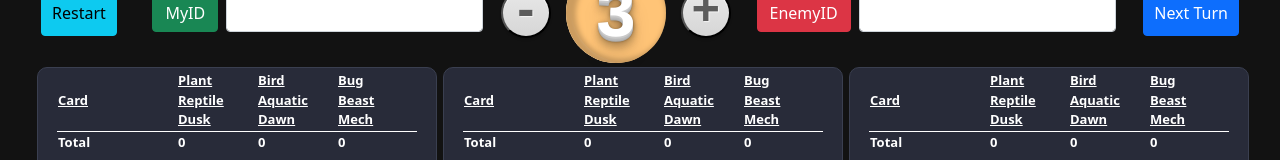
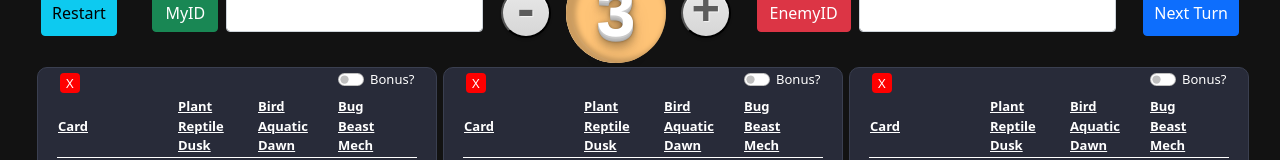
Before and after one commit to Sainfuw/axie-calculator, a React (Create React App) app: page / in a window 1280 px wide. Shown: the part 275-435 px from the top of the page. Built offline with nearby package versions, Linux system fonts and the light colour scheme.

Commit message:
bonus agregado para cartas especiales

```diff
--- a/src/api/queries.js
+++ b/src/api/queries.js
@@ -5,7 +5,7 @@ export const getOwnerAxies = async (ownerId) => {
       from: 0,
       size: 24,
       sort: "IdDesc",
-      auctionType: "NotForSale",
+      auctionType: "All",
       owner: ownerId,
       criteria: {
         region: null,
--- a/src/components/DamageCalculator.js
+++ b/src/components/DamageCalculator.js
@@ -2,8 +2,9 @@ import React, { useContext, useEffect, useState } from "react";
 import { AxieContext } from "../context/AxieContext";
 
 export const DamageCalculator = ({ position }) => {
-  const { axieState } = useContext(AxieContext);
+  const { axieState, addCardCalculator } = useContext(AxieContext);
   const [calculatedDamage, setCalculatedDamage] = useState([]);
+  const [bonus, setBonus] = useState(false);
   const [getAllie] = useState(
     position === "front"
       ? "allieOne"
@@ -23,24 +24,32 @@ export const DamageCalculator = ({ position }) => {
       const sameClass = axieClass === card.class ? 1.1 : 1;
       const combo = cards.length > 1 ? skill * 0.55 - 12.5 : 0;
 
+      let bonusValue = 1;
+      if (bonus) {
+        const splittedDescription = card.abilities[0].description.split(" ");
+        if (splittedDescription[0] === "Deal") {
+          bonusValue = parseInt(splittedDescription[1]) / 100;
+        }
+      }
+
       if (
         (myClass === "Plant" && enemyClass === "Fish") ||
         (myClass === "Fish" && enemyClass === "Beast") ||
         (myClass === "Beast" && enemyClass === "Plant")
       ) {
-        return parseInt(damage * 1.15 * sameClass + combo);
+        return parseInt((damage * 1.15 * sameClass + combo) * bonusValue);
       } else if (
         (myClass === "Plant" && enemyClass === "Beast") ||
         (myClass === "Fish" && enemyClass === "Plant") ||
         (myClass === "Beast" && enemyClass === "Fish")
       ) {
-        return parseInt(damage * 0.85 * sameClass + combo);
+        return parseInt((damage * 0.85 * sameClass + combo) * bonusValue);
       } else if (
         (myClass === "Plant" && enemyClass === "Plant") ||
         (myClass === "Fish" && enemyClass === "Fish") ||
         (myClass === "Beast" && enemyClass === "Beast")
       ) {
-        return parseInt(damage * 1 * sameClass + combo);
+        return parseInt((damage * 1 * sameClass + combo) * bonusValue);
       }
     };
 
@@ -65,23 +74,66 @@ export const DamageCalculator = ({ position }) => {
       };
     });
 
+    const plant = cardsPlayed.reduce(
+      (sum, card) => sum + parseInt(card.plant),
+      0
+    );
+    const fish = cardsPlayed.reduce(
+      (sum, card) => sum + parseInt(card.fish),
+      0
+    );
+    const beast = cardsPlayed.reduce(
+      (sum, card) => sum + parseInt(card.beast),
+      0
+    );
+
     setCalculatedDamage({
       cards: cardsPlayed,
-      totals: {
-        plant: cardsPlayed.reduce((sum, card) => sum + parseInt(card.plant), 0),
-        fish: cardsPlayed.reduce((sum, card) => sum + parseInt(card.fish), 0),
-        beast: cardsPlayed.reduce((sum, card) => sum + parseInt(card.beast), 0),
-      },
+      total: { plant, fish, beast },
     });
   }, [
     position,
     axieState.allies,
     axieState.damageCalculator.usedCards,
     getAllie,
+    bonus,
   ]);
+
+  const handleResetClick = () => {
+    const usedCards = axieState.damageCalculator.usedCards;
+
+    setCalculatedDamage({
+      cards: [],
+      total: { plant: 0, fish: 0, beast: 0 },
+    });
+
+    addCardCalculator({
+      ...usedCards,
+      [getAllie]: {
+        ...usedCards[`${getAllie}`],
+        cards: [],
+        bonus: false,
+        total: { plant: 0, fish: 0, beast: 0 },
+      },
+    });
+  };
 
   return (
     <div className="card-damage">
+      <div className="top-options">
+        <button className="reset-start" onClick={handleResetClick}>
+          X
+        </button>
+        <div className="form-check form-switch">
+          <span>Bonus?</span>
+          <input
+            className="form-check-input"
+            type="checkbox"
+            value={bonus}
+            onChange={() => setBonus((bonus) => !bonus)}
+          />
+        </div>
+      </div>
       <table
         id="damageTable"
         style={{
@@ -135,13 +187,13 @@ export const DamageCalculator = ({ position }) => {
               <b>Total</b>
             </td>
             <td>
-              <b>{calculatedDamage?.totals?.plant}</b>
+              <b>{calculatedDamage?.total?.plant}</b>
             </td>
             <td>
-              <b>{calculatedDamage?.totals?.fish}</b>
+              <b>{calculatedDamage?.total?.fish}</b>
             </td>
             <td>
-              <b>{calculatedDamage?.totals?.beast}</b>
+              <b>{calculatedDamage?.total?.beast}</b>
             </td>
           </tr>
         </thead>
--- a/src/context/AxieContext.js
+++ b/src/context/AxieContext.js
@@ -20,13 +20,11 @@ export const axieInitialState = {
   },
   damageCalculator: {
     usedCards: {
-      allieOne: { cards: [], bonus: false },
-      allieTwo: { cards: [], bonus: false },
-      allieThree: { cards: [], bonus: false },
+      allieOne: { cards: [], bonus: false, total: 0 },
+      allieTwo: { cards: [], bonus: false, total: 0 },
+      allieThree: { cards: [], bonus: false, total: 0 },
     },
-    totalDamage: 0,
   },
-  totalDamage: 0,
   myHistory: {},
 };
 
@@ -36,6 +34,10 @@ export const AxieContext = createContext({});
 // componente proveedor del estado
 export const AxieProvider = ({ children }) => {
   const [axieState, dispatch] = useReducer(axieReducer, axieInitialState);
+
+  const setDamageCalculatorTotal = (allie, total) => {
+    dispatch({ type: "setDamageCalculatorTotal", payload: { allie, total } });
+  };
 
   const addCardCalculator = (axie) => {
     dispatch({ type: "addCardCalculator", payload: axie });
@@ -92,6 +94,7 @@ export const AxieProvider = ({ children }) => {
   return (
     <AxieContext.Provider
       value={{
+        setDamageCalculatorTotal,
         addCardCalculator,
         addAllieOne,
         fillOtherAllies,
--- a/src/context/axieReducer.js
+++ b/src/context/axieReducer.js
@@ -1,5 +1,19 @@
 export const axieReducer = (state, action) => {
   switch (action.type) {
+    case "setDamageCalculatorTotal":
+      return {
+        ...state,
+        damageCalculator: {
+          ...state.damageCalculator,
+          usedCards: {
+            ...state.damageCalculator.usedCards,
+            [action.payload.allie]: {
+              ...state.damageCalculator.usedCards[`${action.payload.allie}`],
+              total: action.payload.total,
+            },
+          },
+        },
+      };
     case "addCardCalculator":
       return {
         ...state,
--- a/src/index.css
+++ b/src/index.css
@@ -257,3 +257,20 @@ html, body, #root {
   justify-content: space-between;
   align-items: center;
 }
+
+.reset-start {
+  width: 20px;
+  height: 20px;
+  border-radius: 4px;
+  border: 0;
+  color: white;
+  background-color: red;
+}
+
+.top-options {
+  display: flex;
+  flex-direction: row;
+  justify-content: space-between;
+  align-items: center;
+  width: 90%;
+}
```
